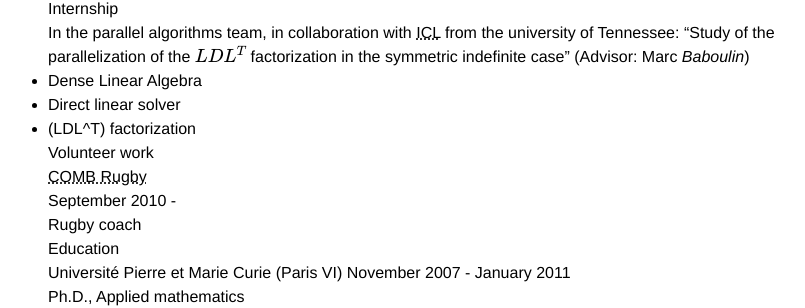
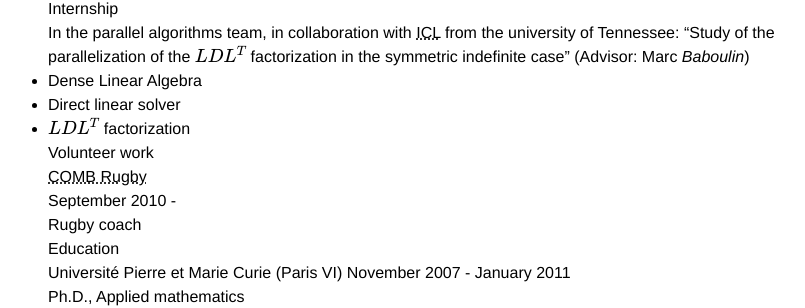
Before and after one commit to rfezzani/rfezzani.github.io, a Jekyll site: the page built from index.html, in a window 1280 px wide and 900 px high, scrolled down 1416 px. Shown: the part 143-451 px from the top of the window, without its empty margins (192-997 px from the left). Built offline with Jekyll 4.4.1, drawn with Linux system fonts in a browser that asks for light colours; formulas are drawn with MathJax 3.

Commit message:
MathJax fix worksgit push!

```diff
--- a/_data/rfezzani_cv.json
+++ b/_data/rfezzani_cv.json
@@ -131,7 +131,7 @@
 						"highlights": [
 								"Dense Linear Algebra",
 								"Direct linear solver",
-								"\\(LDL^T\\) factorization"
+								"\\\\(LDL^T\\\\) factorization"
 						]
 				}
 		],
```
